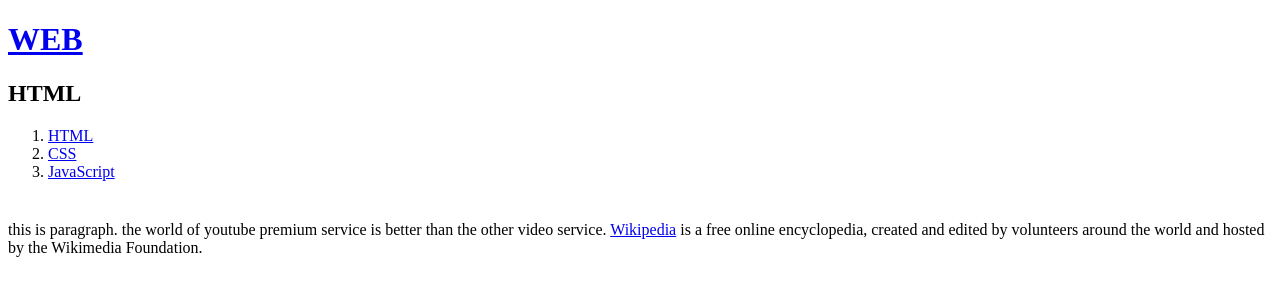
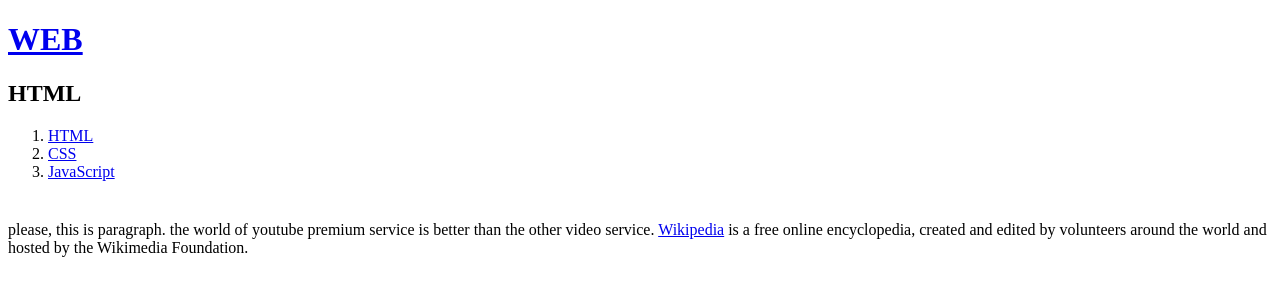
Before and after one commit to customer0907/web-site, a plain HTML site: page index.html in a window 1280 px wide. Drawn offline with Linux system fonts and the light colour scheme.

Commit message:
third commit

```diff
--- a/index.html
+++ b/index.html
@@ -38,7 +38,7 @@
         </li>
     </ol>
     <p style="margin-top : 40px">
-        this is paragraph.
+        please, this is paragraph.
         the world of youtube premium service is
         better than the other video service.
         <a href="https://ko.wikipedia.org/wiki/%EC%9C%84%ED%82%A4%EB%B0%B1%EA%B3%BC" target="_blank"
```
